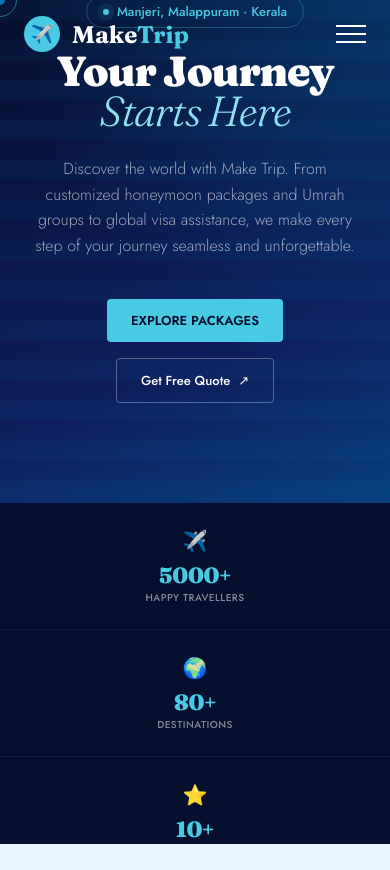
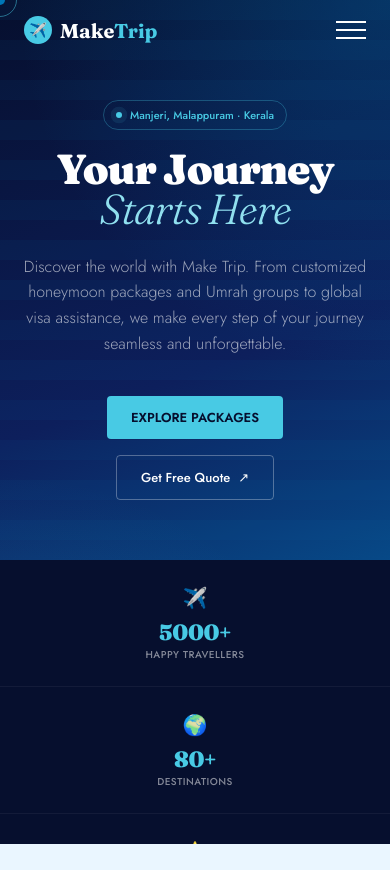
Before and after one commit to Anshadmuhammed/trip, a plain HTML site: page index.html in a window 390 px wide. Shown: the top 870 px of the page. Drawn offline with Linux system fonts and the light colour scheme.

Commit message:
Fix mobile logo sizing and prevent hero text overlapping navbar

```diff
--- a/index.html
+++ b/index.html
@@ -1183,10 +1183,15 @@
                 padding: 72px 24px;
             }
 
+            #hero {
+                justify-content: flex-start;
+                padding-top: 80px;
+            }
+
             .hero-content {
-                padding: 160px 24px 100px;
+                padding: 40px 24px 80px;
                 text-align: center;
-                margin: 0 auto;
+                margin: auto;
                 display: flex;
                 flex-direction: column;
                 align-items: center;
@@ -1270,6 +1275,31 @@
         @media (max-width: 600px) {
             section {
                 padding: 64px 20px;
+            }
+
+            .logo {
+                font-size: 20px;
+                gap: 8px;
+            }
+
+            .logo-icon {
+                width: 28px;
+                height: 28px;
+                font-size: 14px;
+            }
+
+            #hero {
+                padding-top: 60px;
+            }
+
+            .hero-content {
+                padding: 40px 20px 60px;
+            }
+
+            .hero-badge {
+                font-size: 11px;
+                padding: 6px 12px;
+                margin-bottom: 20px;
             }
 
             .services-grid {
```
